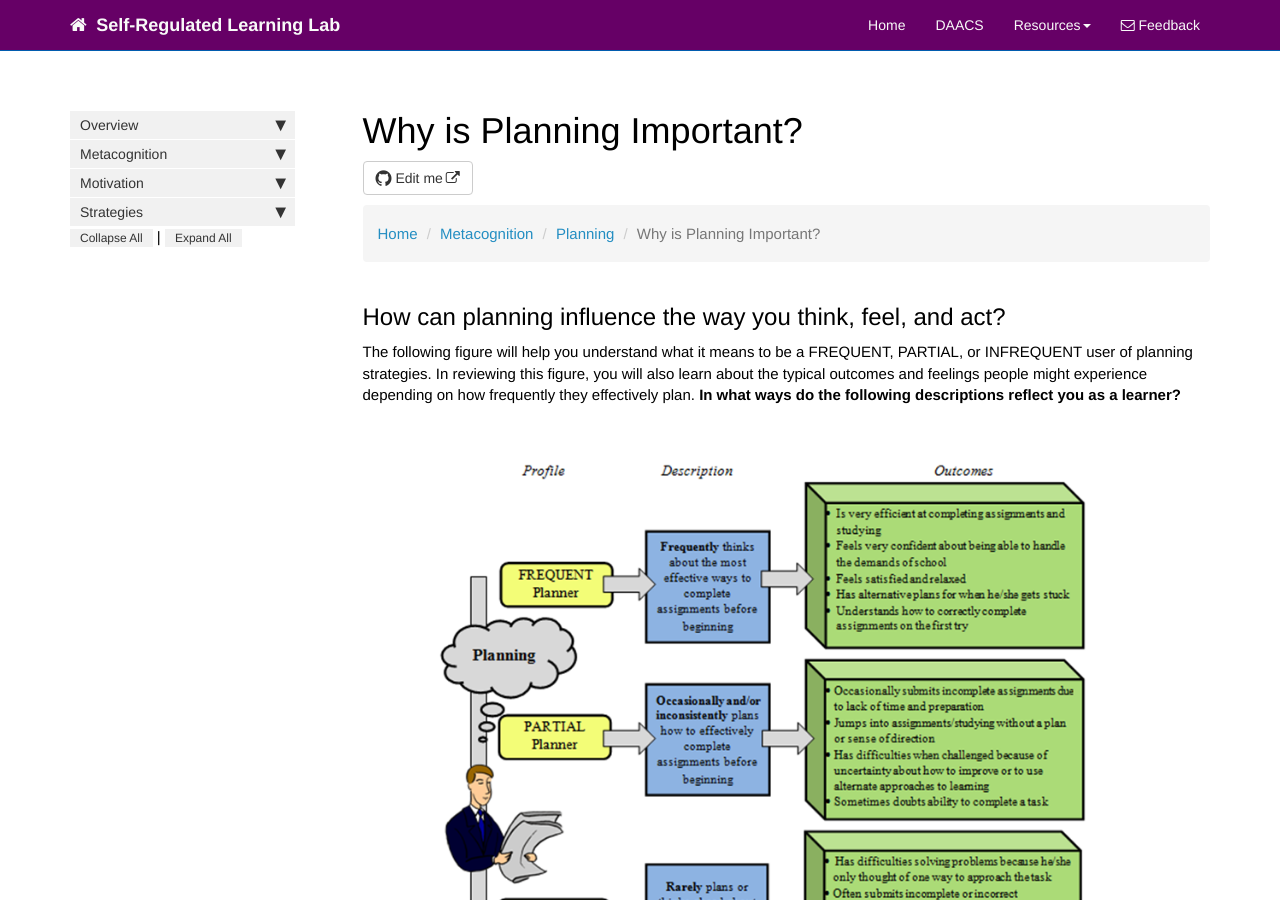
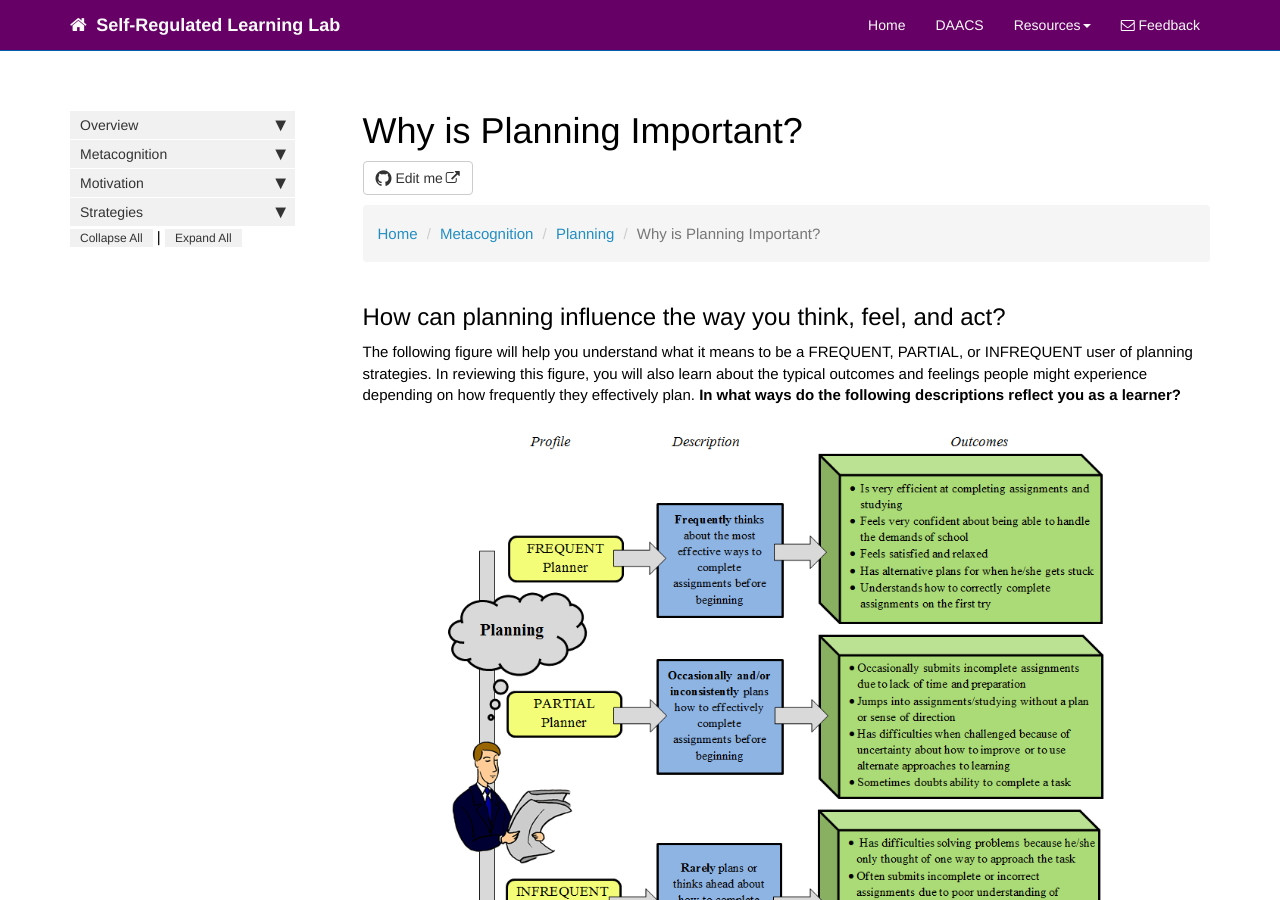
Before and after one commit to dfranklin02/SRL, a Jekyll site: the page built from docs/pages/metacognition/metacognition_planning_importance.md, in a window 1280 px wide and 900 px high. Built offline with Jekyll 4.4.1, drawn with Linux system fonts in a browser that asks for light colours; nearby versions of some CDN libraries; comment, search, counter and statistics services are not loaded.

Commit message:
Update metacognition_planning_importance.md

```diff
--- a/docs/pages/metacognition/metacognition_planning_importance.md
+++ b/docs/pages/metacognition/metacognition_planning_importance.md
@@ -19,6 +19,6 @@ toc: false
 
 The following figure will help you understand what it means to be a FREQUENT, PARTIAL, or INFREQUENT user of planning strategies. In reviewing this figure, you will also learn about the typical outcomes and feelings people might experience depending on how frequently they effectively plan. **In what ways do the following descriptions reflect you as a learner?**
 
-<center><img src='images/Planning-Learning.png' alt='Planning Influence' /></center>
+<center><img src='images/Planning-LEARN.PNG' alt='Planning Influence' /></center>
 
 {% include footers/planning_footer.html %}
```
